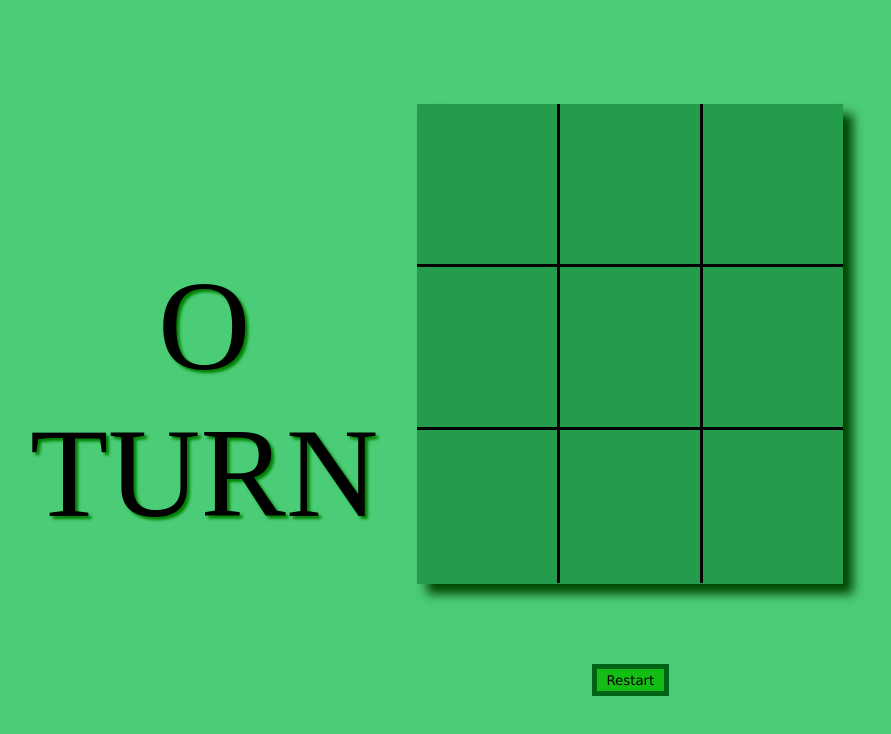
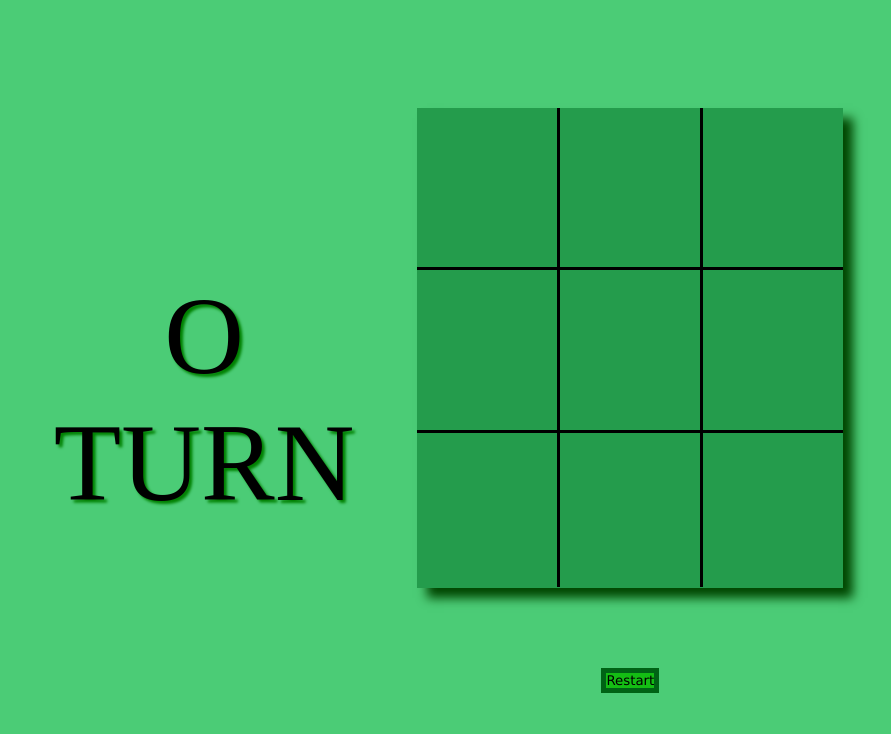
Before and after one commit to ejam2305/TicTacToe, a plain HTML site: page index.html in a window 1280 px wide. Shown: the whole page, without its empty margins (9-900 px from the left). Drawn offline with Linux system fonts and the light colour scheme.

Commit message:
Add files via upload

```diff
--- a/style.css
+++ b/style.css
@@ -27,7 +27,7 @@
 .screenCol1, .screenCol3{
     font-family: 'Times New Roman', Times, serif;
     white-space: pre-line;
-    font-size: 16vh;
+    font-size: calc(1vh + 8vw);
     text-shadow: 3px 3px 3px green;
 }
 
@@ -41,8 +41,8 @@
 .restartButton{
     border: 5px solid rgb(0, 99, 21);
     background-color: rgb(20, 189, 20);
-    width: 6vw;
-    height: 4vh;
+    width: min-content;
+    height: min-content;
 }
 
 .gRow1, .gRow2, .gRow3{
@@ -59,7 +59,7 @@
     flex-direction: column;
     justify-content: center;
     align-items: center;
-    font-size: 18vh;
+    font-size: calc(6vh + 6vw);
     color: blue;
 }
 .gRow2 > .gCol2{
```
